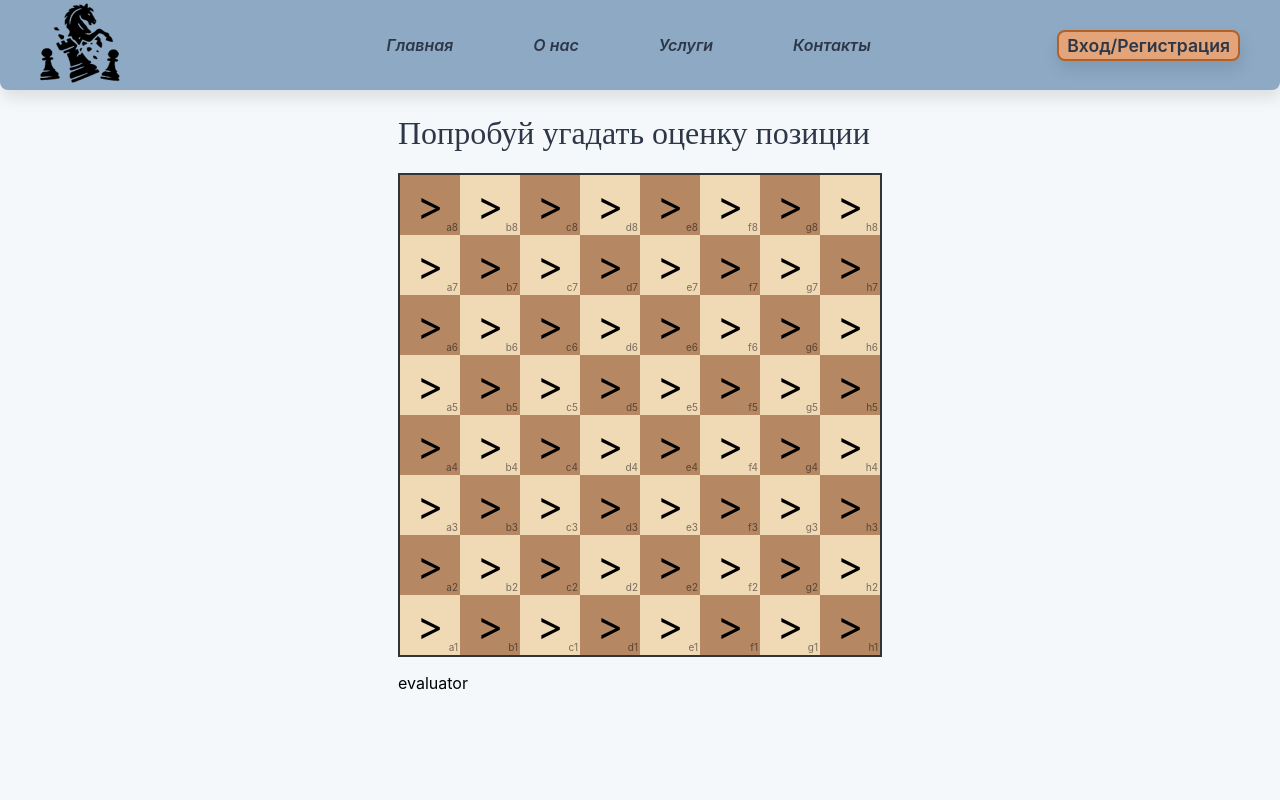
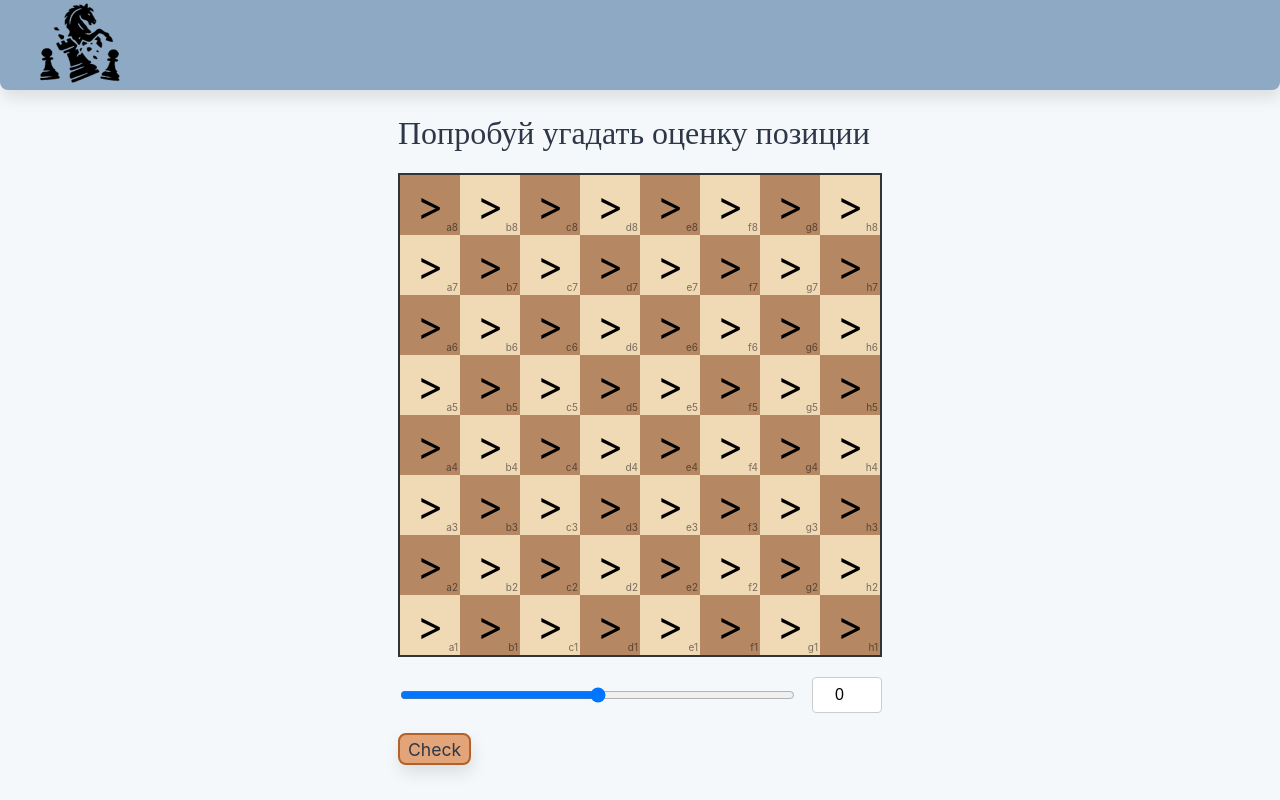
Before and after one commit to IlyasMingalimov/SchoolChessClub, an Angular app in the folder SchoolChessClub.Angular/: page / in a window 1280 px wide. Built offline with nearby package versions, Linux system fonts and the light colour scheme.

Commit message:
Remove unused code

```diff
--- a/SchoolChessClub.Angular/src/app/drills/evaluation-of-position/evaluation-of-position.component.html
+++ b/SchoolChessClub.Angular/src/app/drills/evaluation-of-position/evaluation-of-position.component.html
@@ -2,3 +2,5 @@
 
 <chess-board></chess-board>
 <evaluator></evaluator>
+
+<button>Check</button>
--- a/SchoolChessClub.Angular/src/app/header/header.component.html
+++ b/SchoolChessClub.Angular/src/app/header/header.component.html
@@ -5,18 +5,5 @@
         <img src="logo.png" alt="SCC">
       </a>
     </div>
-
-    <nav class="header__nav">
-      <ul>
-        <li><a routerLink="/" routerLinkActive="active">Главная</a></li>
-        <li><a routerLink="/" routerLinkActive="active">О нас</a></li>
-        <li><a routerLink="/" routerLinkActive="active">Услуги</a></li>
-        <li><a routerLink="/" routerLinkActive="active">Контакты</a></li>
-      </ul>
-    </nav>
-
-    <div class="header__actions">
-      <button class="btn">Вход/Регистрация</button>
-    </div>
   </div>
 </div>
--- a/SchoolChessClub.Angular/src/app/shared/chess-board/chess-board.component.html
+++ b/SchoolChessClub.Angular/src/app/shared/chess-board/chess-board.component.html
@@ -12,7 +12,7 @@
            [class.white]="piece.color === 'white'"
            [class.black]="piece.color === 'black'">
         {{ getPieceSymbol(piece) }}-->
-        >
+      >
       </div>
       <div class="square-label">{{ col }}{{ row }}</div>
     </div>
--- a/SchoolChessClub.Angular/src/app/shared/evaluator/evaluator.component.html
+++ b/SchoolChessClub.Angular/src/app/shared/evaluator/evaluator.component.html
@@ -1,4 +1,4 @@
-<!-- <div class="range-input-container">
+<div class="range-input-container">
   <input type="range"
          [min]="min"
          [max]="max"
@@ -14,6 +14,4 @@
          [value]="value"
          (input)="onNumberChange($event)"
          class="number-input">
-</div> -->
-
-<p>evaluator</p>
+</div>
--- a/SchoolChessClub.Angular/src/app/shared/evaluator/evaluator.component.scss
+++ b/SchoolChessClub.Angular/src/app/shared/evaluator/evaluator.component.scss
@@ -1,4 +1,4 @@
-/*
+
 .range-input-container {
   display: flex;
   align-items: center;
@@ -31,4 +31,3 @@
   color: #666;
   font-size: 14px;
 }
-    */
--- a/SchoolChessClub.Angular/src/app/shared/evaluator/evaluator.component.ts
+++ b/SchoolChessClub.Angular/src/app/shared/evaluator/evaluator.component.ts
@@ -7,7 +7,7 @@ import { Component, Input, Output, EventEmitter } from '@angular/core'
   standalone: true
 })
 
-export class EvaluatorComponent{/*
+export class EvaluatorComponent{
   @Input() min: number = -10
   @Input() max: number = 10
   @Input() step: number = 0.1
@@ -27,5 +27,5 @@ export class EvaluatorComponent{/*
     const validatedValue = Math.min(Math.max(newValue, this.min), this.max)
     this.value = validatedValue
     this.valueChange.emit(validatedValue)
-  }*/
+  }
 }
```
Also changed, not shown: SchoolChessClub.Angular/src/app/app.component.html (+0 -28 lines), SchoolChessClub.Angular/src/app/shared/chess-board/chess-board.component.ts (+0 -120 lines).
